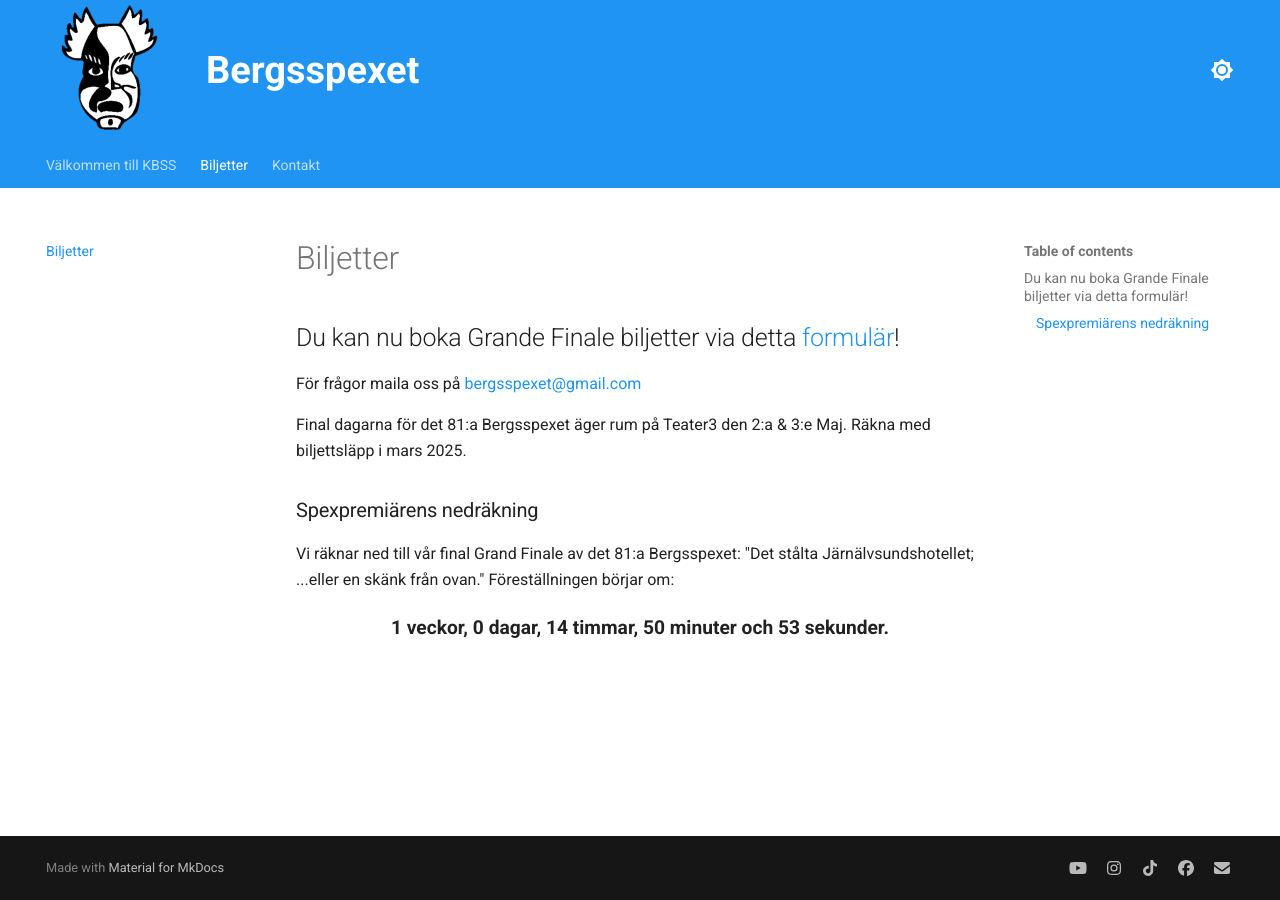
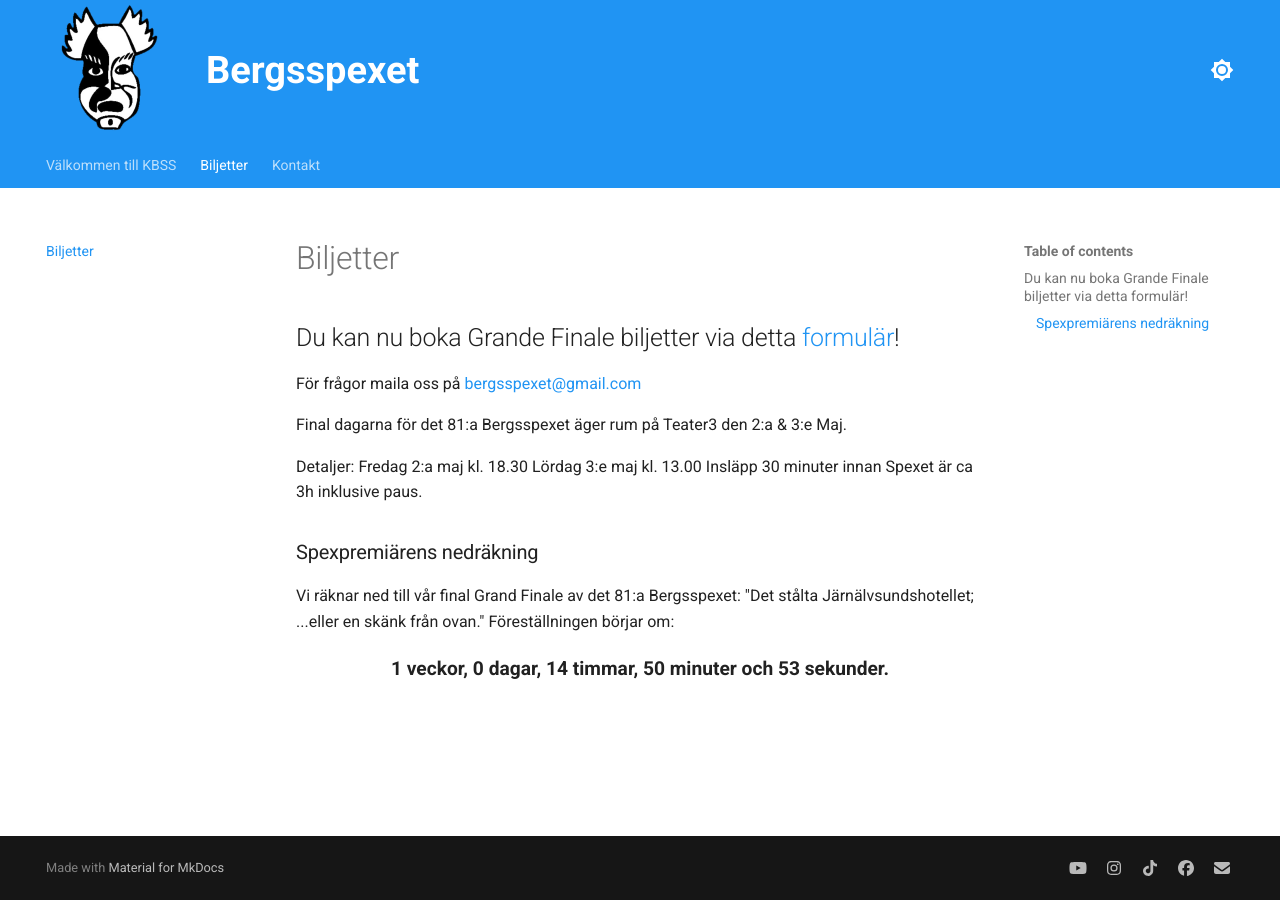
Before and after one commit to Bergsspexet/bergsspexet.github.io, an MkDocs documentation site: the page built from docs/biljetter.md, in a window 1280 px wide. Built offline with MkDocs 1.6.1 and Material for MkDocs 9.7.7, drawn with Linux system fonts in a browser that asks for light colours.

Commit message:
La till föreläsningstider

```diff
--- a/docs/biljetter.md
+++ b/docs/biljetter.md
@@ -3,7 +3,13 @@
 ## Du kan nu boka Grande Finale biljetter via detta [formulär](https://docs.google.com/forms/d/e/1FAIpQLSczhfdzlws5AeZsAuWBJPuDNQfdGRoDwNZlZTnBonZ5wvrZdg/viewform?usp=header)!
 För frågor maila oss på [bergsspexet@gmail.com](mailto:bergsspexet@gmail.com)
 
-Final dagarna för det 81:a Bergsspexet äger rum på Teater3 den 2:a & 3:e Maj. Räkna med biljettsläpp i mars 2025.
+Final dagarna för det 81:a Bergsspexet äger rum på Teater3 den 2:a & 3:e Maj.
+
+Detaljer:
+Fredag 2:a maj kl. 18.30
+Lördag 3:e maj kl. 13.00
+Insläpp 30 minuter innan
+Spexet är ca 3h inklusive paus.
 
 ### Spexpremiärens nedräkning
 Vi räknar ned till vår final Grand Finale av det 81:a Bergsspexet: "Det stålta Järnälvsundshotellet; ...eller en skänk från ovan." Föreställningen börjar om:
```
